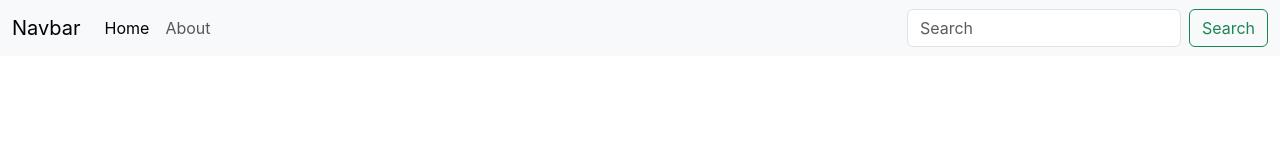
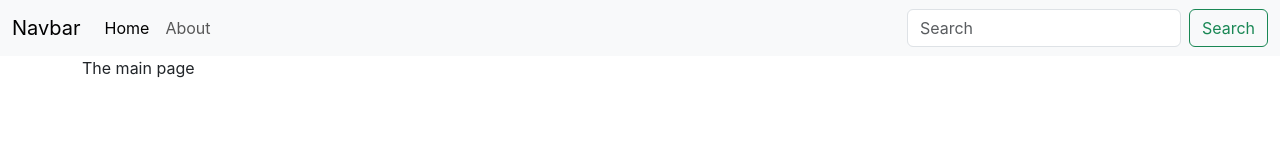
Before and after one commit to nishchyapratapsingh/Paste-It-Cloud, a React (Create React App) app in the folder Frontend/: page / in a window 1280 px wide. Shown: the top 160 px of the page. Built offline with nearby package versions, Linux system fonts and the light colour scheme.

Commit message:
minor changes

```diff
--- a/Frontend/src/App.js
+++ b/Frontend/src/App.js
@@ -13,7 +13,7 @@ function App() {
       <Navbar />
       <div className="container">
         <Routes>
-          <Route exact path="/home" element={<Home />} />
+          <Route exact path="/" element={<Home />} />
           <Route exact path="/about" element={<About />} />
         </Routes>
       </div>
--- a/Frontend/src/components/Navbar.js
+++ b/Frontend/src/components/Navbar.js
@@ -22,7 +22,7 @@ export default function Navbar() {
         <div className="collapse navbar-collapse" id="navbarSupportedContent">
           <ul className="navbar-nav me-auto mb-2 mb-lg-0">
             <li className="nav-item">
-              <Link className="nav-link active" aria-current="page" to="/home">
+              <Link className="nav-link active" aria-current="page" to="/">
                 Home
               </Link>
             </li>
```
